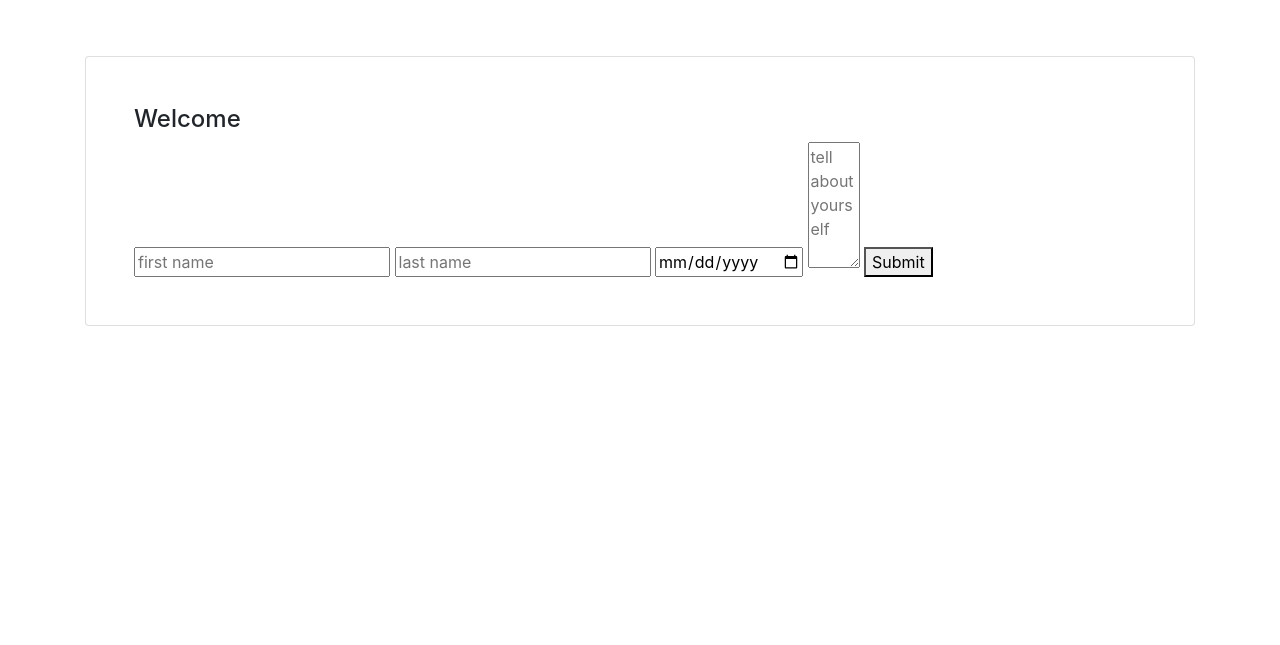
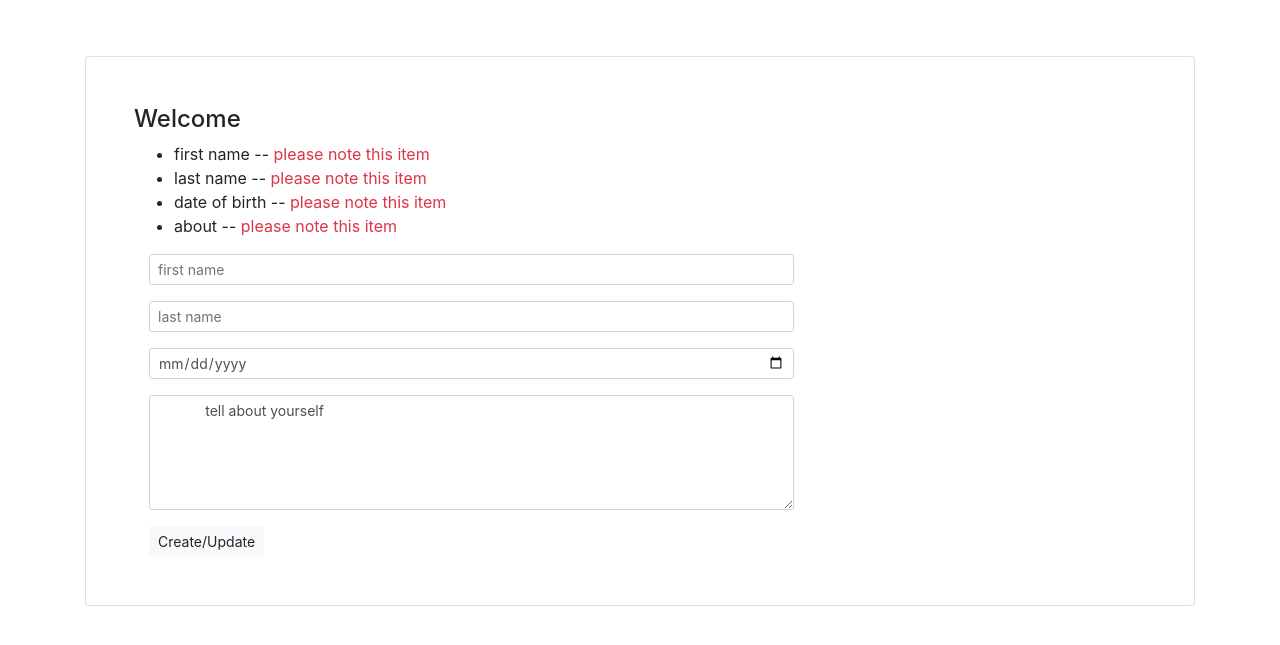
Before and after one commit to idrummer83/tests_platform, a Django app: page /accounts/profile/ in a window 1280 px wide. Shown: the top 645 px of the page. Run offline with Django 3.2, Linux system fonts and the light colour scheme; some libraries are stand-ins or nearby versions.

Commit message:
profile page -- create/update

```diff
--- a/ddi_app/models.py
+++ b/ddi_app/models.py
@@ -8,12 +8,12 @@ class UserProfile(models.Model):
     user = models.ForeignKey(User, on_delete=models.CASCADE, related_name='user_profile', verbose_name='user')
     first_name = models.CharField(verbose_name='first name', max_length=30, blank=True)
     last_name = models.CharField(verbose_name='last name', max_length=150, blank=True)
-    date_birth = models.DateField(format('d-m-y'), null=True, blank=True)
+    date_birth = models.DateField(format('%Y-%m-%d'), null=True, blank=True)
     about_user = models.TextField(blank=True, null=True)
 
     def __str__(self):
         return self.first_name
 
     class Meta:
-        verbose_name = 'user'
-        verbose_name_plural = 'users'
+        verbose_name = 'user profile'
+        verbose_name_plural = 'users profile'
--- a/ddi_app/views.py
+++ b/ddi_app/views.py
@@ -24,10 +24,16 @@ def updateprofile(request, pk):
             date_birth = form.cleaned_data['date_birth']
             about_user = form.cleaned_data['about_user']
 
-            UserProfile.objects.create(user_id=pk, first_name=first_name, last_name=last_name, date_birth=date_birth,
+            user_exist = UserProfile.objects.filter(user_id=pk).first()
+
+            if user_exist:
+                UserProfile.objects.update(user_id=pk, first_name=first_name, last_name=last_name, date_birth=date_birth,
+                                       about_user=about_user)
+            else:
+                UserProfile.objects.create(user_id=pk, first_name=first_name, last_name=last_name, date_birth=date_birth,
                                        about_user=about_user).save()
 
-            return redirect('/')
+            return redirect('/accounts/profile/')
         else:
             # messages.error(request, form.errors)
             return redirect('/signup/')
@@ -53,9 +59,9 @@ def updateprofile(request, pk):
 class ProfileView(TemplateView):
     template_name = 'profile.html'
 
-    def get_context_data(self, *args, **kwargs):
+    def get_context_data(self, **kwargs):
         context = super().get_context_data(**kwargs)
-        # context['user_profile'] = UserProfile.objects.filter(id=kwargs['user'].id)
+        context['user_profile'] = UserProfile.objects.filter(user_id=self.request.user.id).first()
         return context
 
 
--- a/templates/profile.html
+++ b/templates/profile.html
@@ -6,15 +6,67 @@
 
     <h4>Welcome {{ user.username }}</h4>
 
-    <form action="{% url 'updateprofile' pk=user.id %}" method="post">
+    <ul>
+        <li>
+            {% if user_profile.first_name %}
+                first name -- {{ user_profile.first_name }}
+                {% else %}
+                first name -- <span class="text-danger">please note this item</span>
+            {% endif %}
+        </li>
+        <li>
+            {% if user_profile.last_name %}
+                last name -- {{ user_profile.last_name }}
+                {% else %}
+                last name -- <span class="text-danger">please note this item</span>
+            {% endif %}
+        </li>
+        <li>
+            {% if user_profile.date_birth %}
+                date of birth -- {{ user_profile.date_birth }}
+                {% else %}
+                date of birth -- <span class="text-danger">please note this item</span>
+            {% endif %}
+        </li>
+        <li>
+            {% if user_profile.about_user %}
+                about -- {{ user_profile.about_user }}
+                {% else %}
+                about -- <span class="text-danger">please note this item</span>
+            {% endif %}
+        </li>
+    </ul>
+
+    <form action="{% url 'updateprofile' pk=user.id %}" method="post" class="col-12 col-md-8">
         {% csrf_token %}
 
-        <input type="text" name="first_name" placeholder="first name">
-        <input type="text" name="last_name" placeholder="last name">
-        <input type="date" name="date_birth" placeholder="date of birth">
-        <textarea name="about_user" cols="3" rows="5" placeholder="tell about yourself"></textarea>
+        <div class="form-group">
+            <input type="text" name="first_name" class="form-control form-control-sm"
+                   placeholder="{% if user_profile.first_name %}{{ user_profile.first_name }}{% else %}first name{% endif %}"
+                   value="{% if user_profile.first_name %}{{ user_profile.first_name }}{% endif %}"
+            >
+        </div>
+        <div class="form-group">
+            <input type="text" name="last_name" class="form-control form-control-sm"
+                   placeholder="{% if user_profile.last_name %}{{ user_profile.last_name }}{% else %}last name{% endif %}"
+                   value="{% if user_profile.last_name %}{{ user_profile.last_name }}{% endif %}"
+            >
+        </div>
+        <div class="form-group">
+            <input type="date" name="date_birth" class="form-control form-control-sm"
+                   placeholder="{% if user_profile.date_birth %}{{ user_profile.date_birth }}{% else %}date of birth{% endif %}"
+                   value="{% if user_profile.date_birth %}{{ user_profile.date_birth|date:'Y-m-d' }}{% endif %}"
+            >
+        </div>
+        <div class="form-group">
+            <textarea name="about_user" class="form-control form-control-sm" cols="3" rows="5"
+                      placeholder="{% if user_profile.about_user %}{{ user_profile.about_user }}{% else %}tell about yourself{% endif %}"
+            >
+            {% if user_profile.about_user %}{{ user_profile.about_user }}{% else %}tell about yourself{% endif %}
+            </textarea>
+        </div>
 
-        <button type="submit">Submit</button>
+        <button class="btn btn-light btn-sm" type="submit">Create/Update</button>
 
     </form>
 
```
Also changed, not shown: ddi_app/admin.py (+7 -0 lines).
